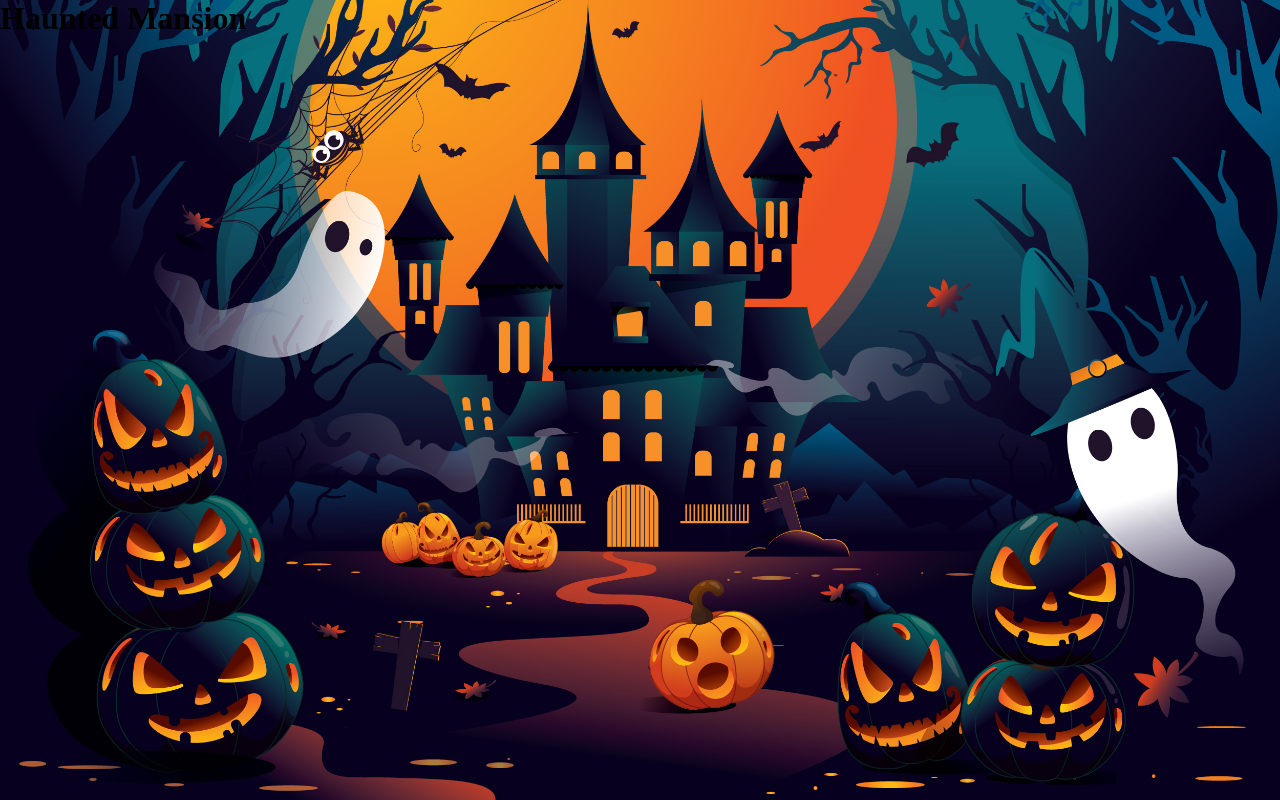
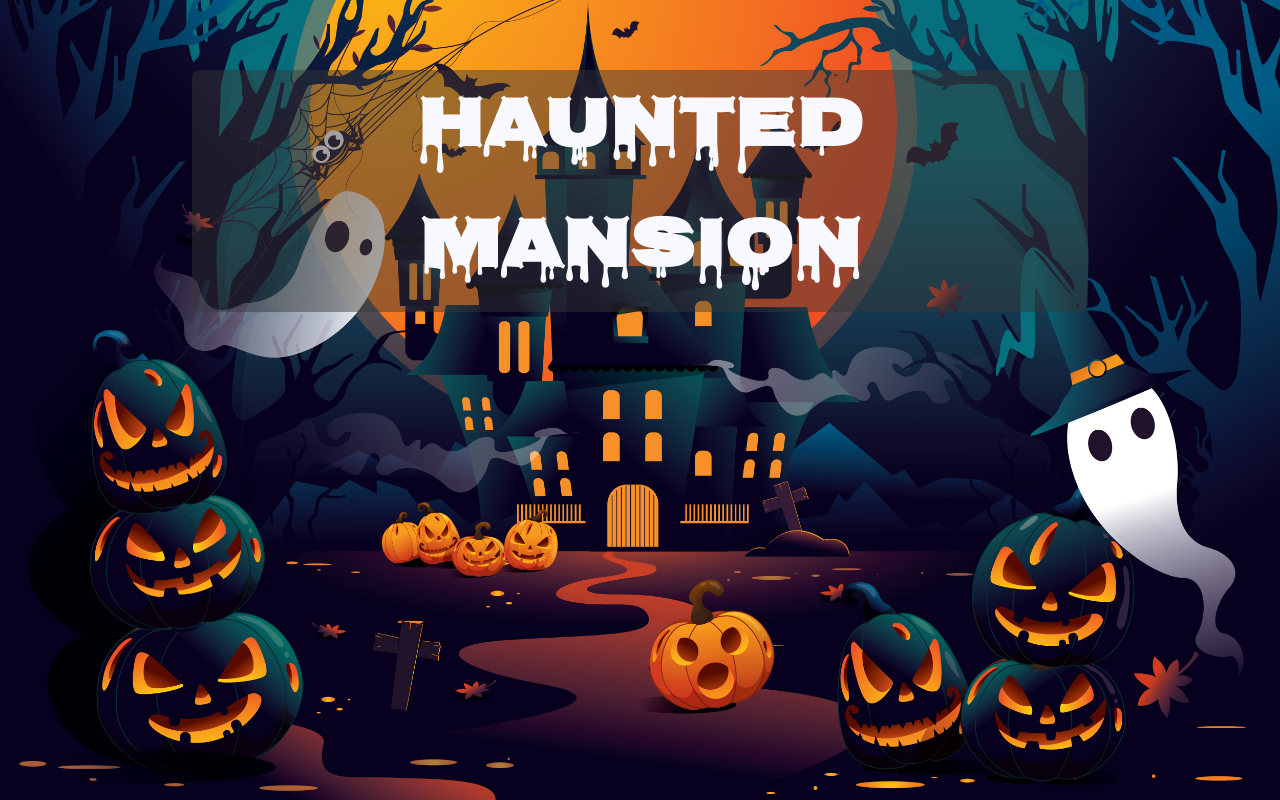
Before and after one commit to Ian-Garrigan/Haunted-Mansion-Halloween-memory-game-, a plain HTML site: page index.html in a window 1280 px wide. Drawn offline with Linux system fonts and the light colour scheme; files whose address does not match are found by name.

Commit message:
Add google font style title class

```diff
--- a/assets/css/style.css
+++ b/assets/css/style.css
@@ -1,4 +1,4 @@
-/* Universal css rule for the html */
+/* Universal css rule */
 * {
     padding: 0;
     margin: 0;
@@ -22,9 +22,10 @@ html {
 }
 
 /* Temporary title style */
-.tltle {
-    color: #7534b6;
-    background-color: rgba(240, 255, 255, 0.466);
+.title {
+    color: ghostwhite;
+    font-family: 'Nosifer';
+    background-color: rgba(57, 56, 56, 0.465);
     font-size: 70px;
     border-radius: 8px;
     max-width: 70%;
```
